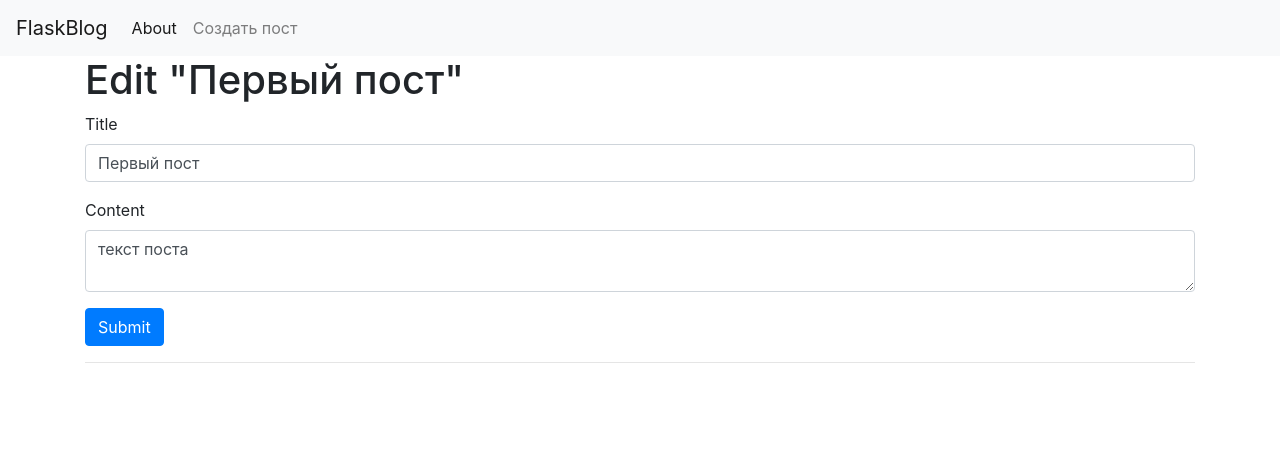
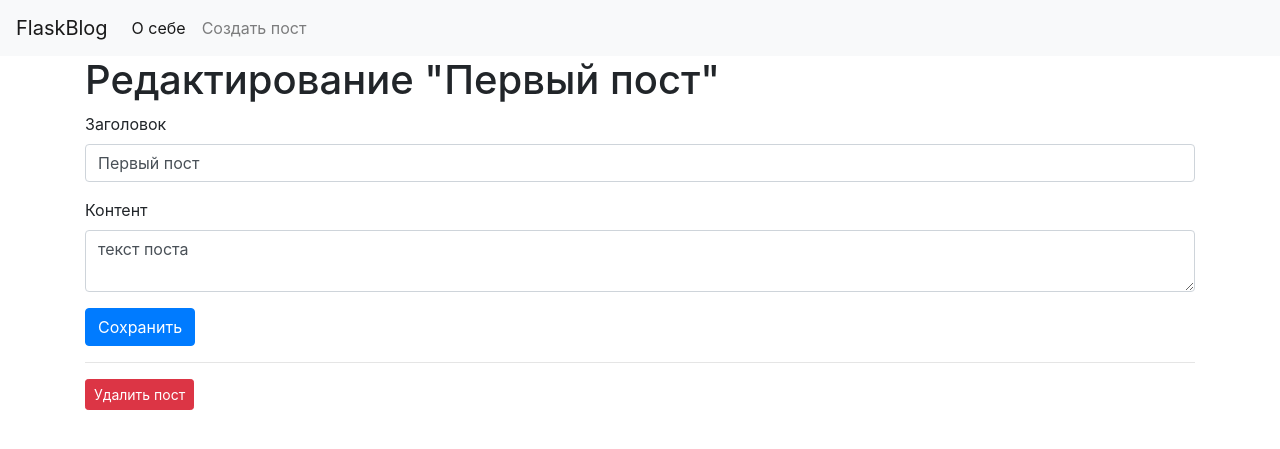
Before and after one commit to Coffe-Lake/flask_blog, a Flask app: page /1/edit in a window 1280 px wide. Shown: the top 449 px of the page. Run offline with Flask 2, Linux system fonts and the light colour scheme; data comes from the database, SQL or seed files in the repository; both versions use the stored data as it was after the commit; some libraries are stand-ins or nearby versions.

Commit message:
Added delete post

```diff
--- a/app.py
+++ b/app.py
@@ -75,3 +75,14 @@ def edit(id):
             return redirect(url_for('index'))
 
     return render_template('edit.html', post=post)
+
+
+@app.route('/<int:id>/delete', methods=('POST',))
+def delete(id):
+    post = get_post(id)
+    conn = get_db_connection()
+    conn.execute('DELETE FROM posts WHERE id = ?', (id,))
+    conn.commit()
+    conn.close()
+    flash(f'Пост {post["title"]} удален')
+    return redirect(url_for('index'))
--- a/templates/base.html
+++ b/templates/base.html
@@ -19,7 +19,7 @@
         <div class="collapse navbar-collapse" id="navbarNav">
             <ul class="navbar-nav">
 				<li class="nav-item active">
-					<a class="nav-link" href="#">About</a>
+					<a class="nav-link" href="#">О себе</a>
 				</li>
 				<li class="nav-item">
 				<a class="nav-link" href="{{ url_for('create') }}">Создать пост</a>
--- a/templates/create.html
+++ b/templates/create.html
@@ -5,14 +5,14 @@
 
 <form method="post">
     <div class="form-group">
-        <label for="title">Title</label>
+        <label for="title">Заголовок</label>
         <input type="text" name="title"
                placeholder="Post title" class="form-control"
-               value="{{ request.form['title'] }}"></input>
+               value="{{ request.form['title'] }}">
     </div>
 
     <div class="form-group">
-        <label for="content">Content</label>
+        <label for="content">Контент</label>
         <textarea name="content" placeholder="Post content"
                   class="form-control">{{ request.form['content'] }}</textarea>
     </div>
--- a/templates/edit.html
+++ b/templates/edit.html
@@ -1,24 +1,31 @@
 {% extends 'base.html' %}
 
 {% block content %}
-<h1>{% block title %} Edit "{{ post['title'] }}" {% endblock %}</h1>
+<h1>{% block title %} Редактирование "{{ post['title'] }}" {% endblock %}</h1>
 
 <form method="post">
     <div class="form-group">
-        <label for="title">Title</label>
+        <label for="title">Заголовок</label>
         <input type="text" name="title" placeholder="Post title"
                class="form-control"
                value="{{ request.form['title'] or post['title'] }}">
     </div>
 
     <div class="form-group">
-        <label for="content">Content</label>
+        <label for="content">Контент</label>
         <textarea name="content" placeholder="Post content"
                   class="form-control">{{ request.form['content'] or post['content'] }}</textarea>
     </div>
     <div class="form-group">
-        <button type="submit" class="btn btn-primary">Submit</button>
+        <button type="submit" class="btn btn-primary">Сохранить</button>
     </div>
 </form>
 <hr>
+
+<form action="{{ url_for('delete', id=post['id']) }}" method="POST">
+    <input type="submit" value="Удалить пост"
+            class="btn btn-danger btn-sm"
+            onclick="confirm('Вы уверены, что хотите удалить данный пост?')">
+</form>
+
 {% endblock %}
--- a/templates/index.html
+++ b/templates/index.html
@@ -1,7 +1,7 @@
 {% extends 'base.html' %}
 
 {% block content %}
-    <h1>{% block title %}Welcome to FlaskBlog{% endblock title %}</h1>
+    <h1>{% block title %}Добро пожаловать во FlaskBlog{% endblock title %}</h1>
     <div class="form-group text-center mt-5 mb-5">
         <a href="{{ url_for('create') }}" class="btn btn-primary">
             Создать пост
```
Also changed, not shown: templates/post.html (+10 -0 lines), database.db, 1 other file.
